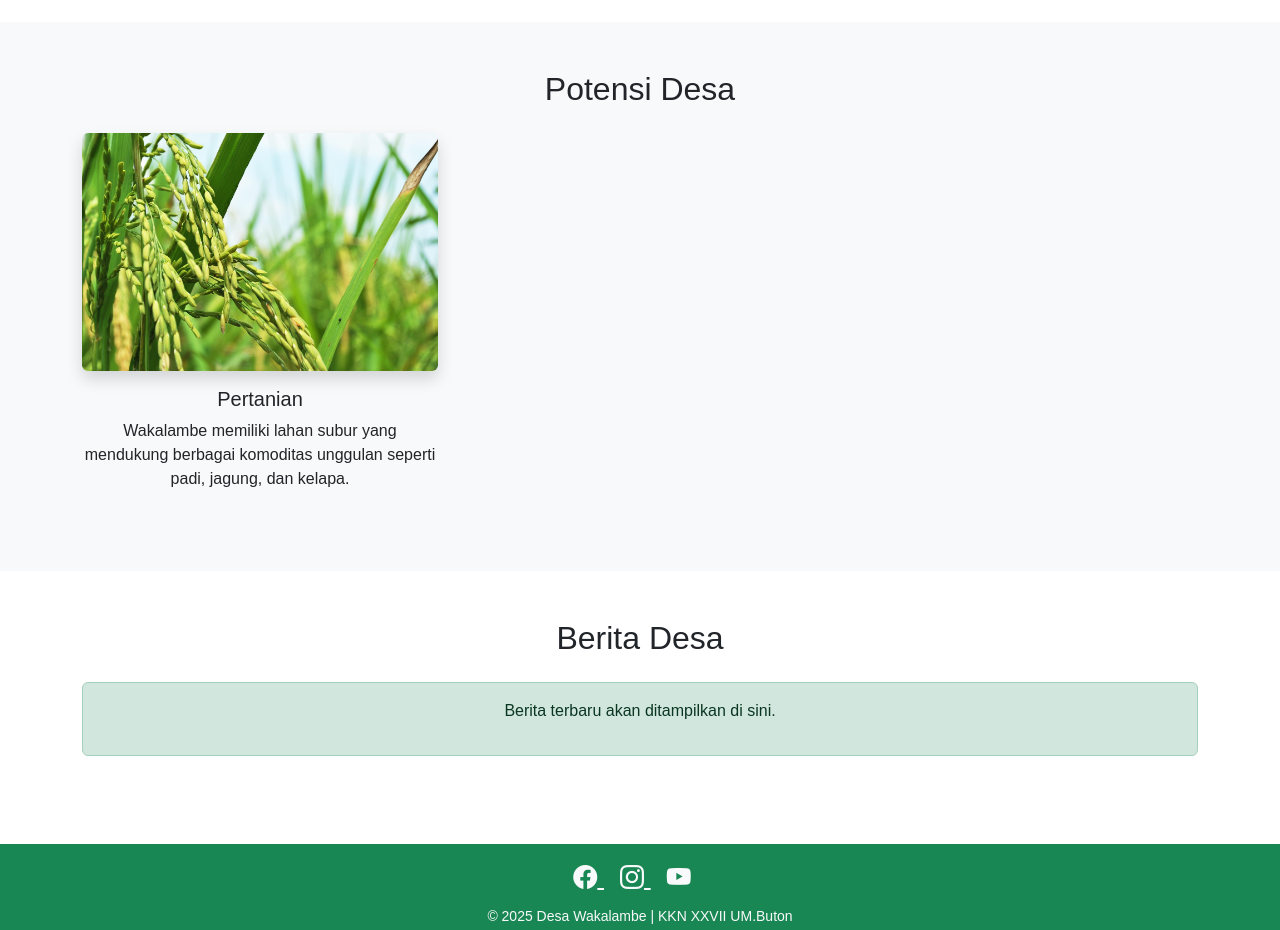
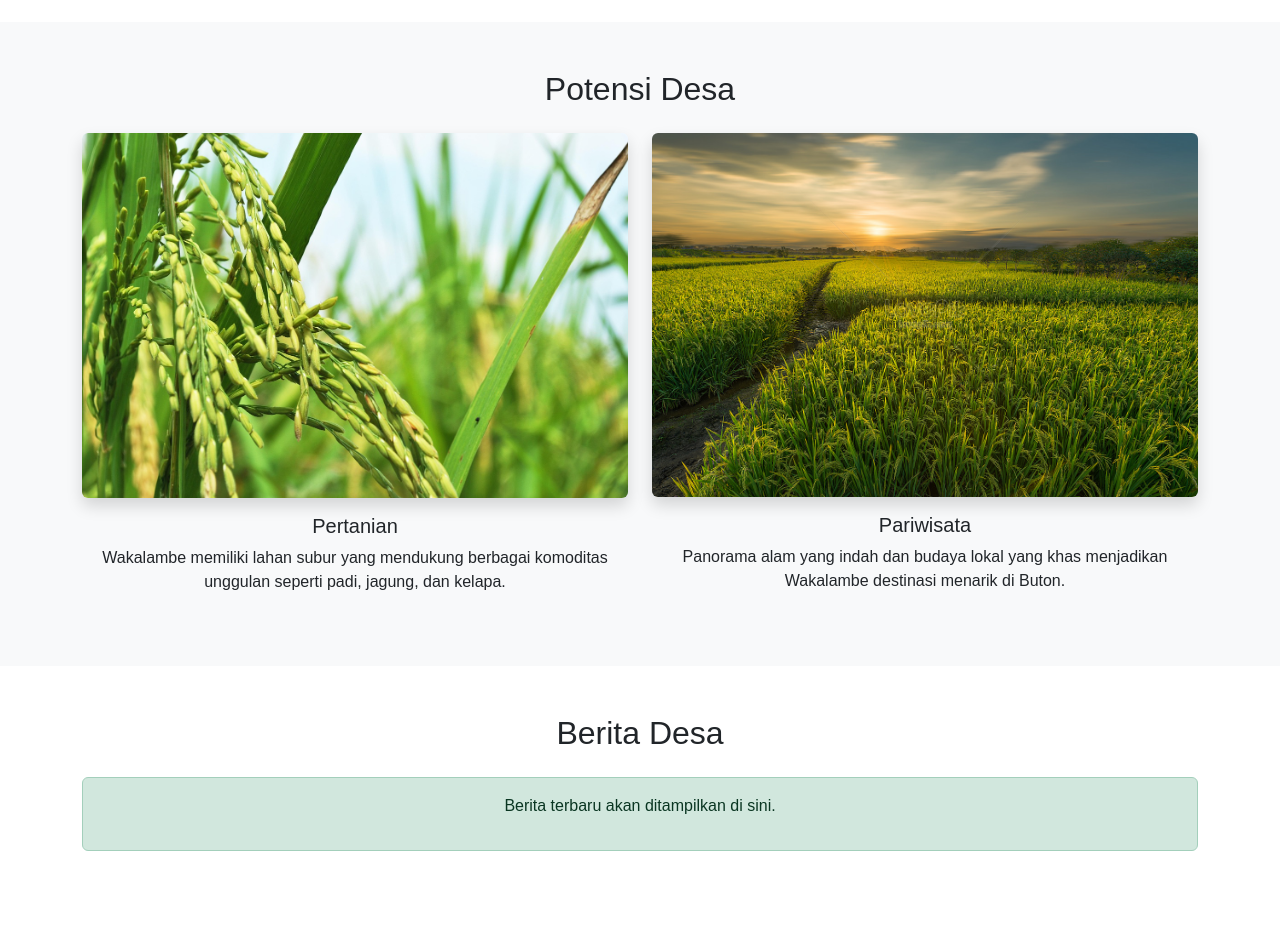
Before and after one commit to wakalambesite/desa-wakalambe, a plain HTML site: page index.html in a window 1280 px wide. Shown: the part 1000-1930 px from the top of the page. Drawn offline with nearby package versions, Linux system fonts and the light colour scheme.

Commit message:
Update index.html

```diff
--- a/index.html
+++ b/index.html
@@ -50,12 +50,16 @@
     <div class="container" data-aos="fade-right">
       <h2 class="text-center mb-4">Potensi Desa</h2>
       <div class="row text-center">
-        <div class="col-md-4 mb-3" data-aos="zoom-in">
+        <div class="col-md-6 mb-2" data-aos="zoom-in">
           <img src="assets/wakalambe.jpg" class="img-fluid rounded shadow">
           <h5 class="mt-3">Pertanian</h5>
           <p>Wakalambe memiliki lahan subur yang mendukung berbagai komoditas unggulan seperti padi, jagung, dan kelapa.</p>
         </div>
-
+        <div class="col-md-6 mb-2" data-aos="zoom-in" data-aos-delay="100">
+          <img src="assets/hero.jpg" class="img-fluid rounded shadow">
+          <h5 class="mt-3">Pariwisata</h5>
+          <p>Panorama alam yang indah dan budaya lokal yang khas menjadikan Wakalambe destinasi menarik di Buton.</p>
+        </div>
       </div>
     </div>
   </section>
```
